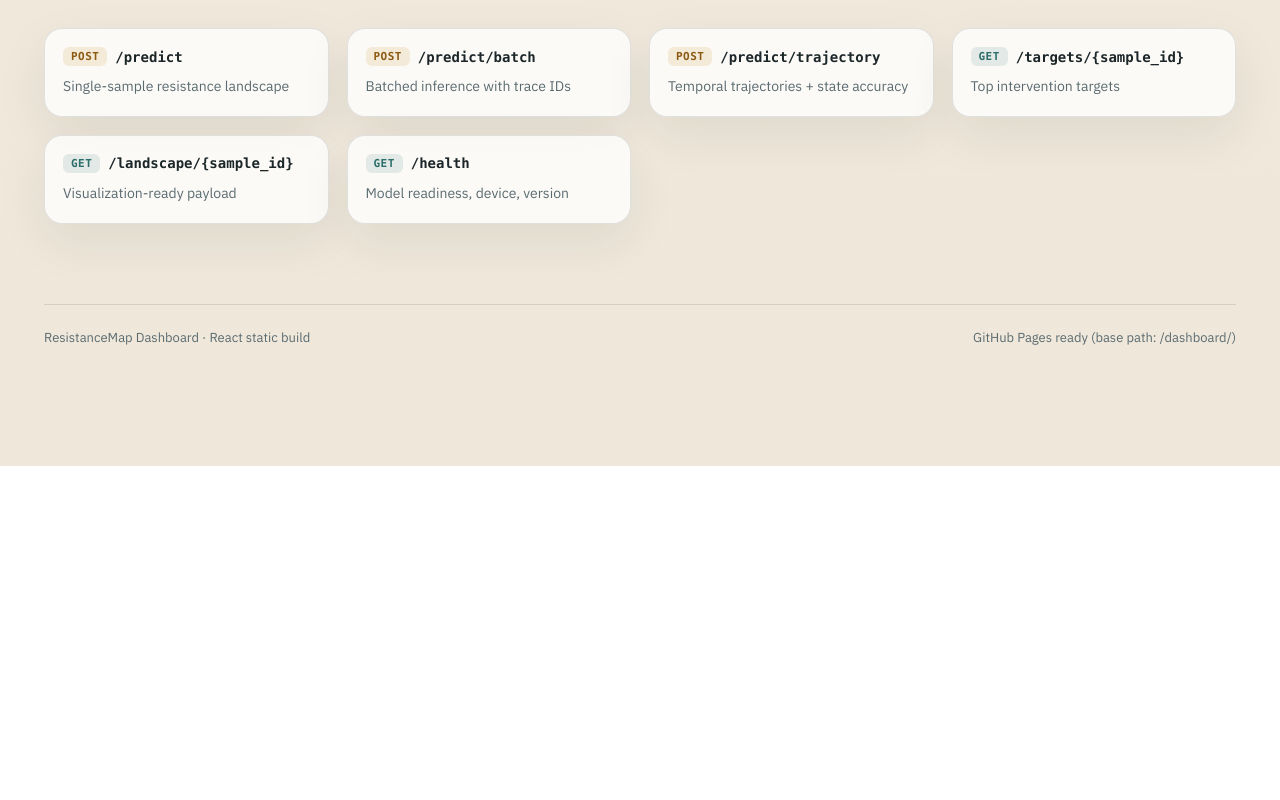
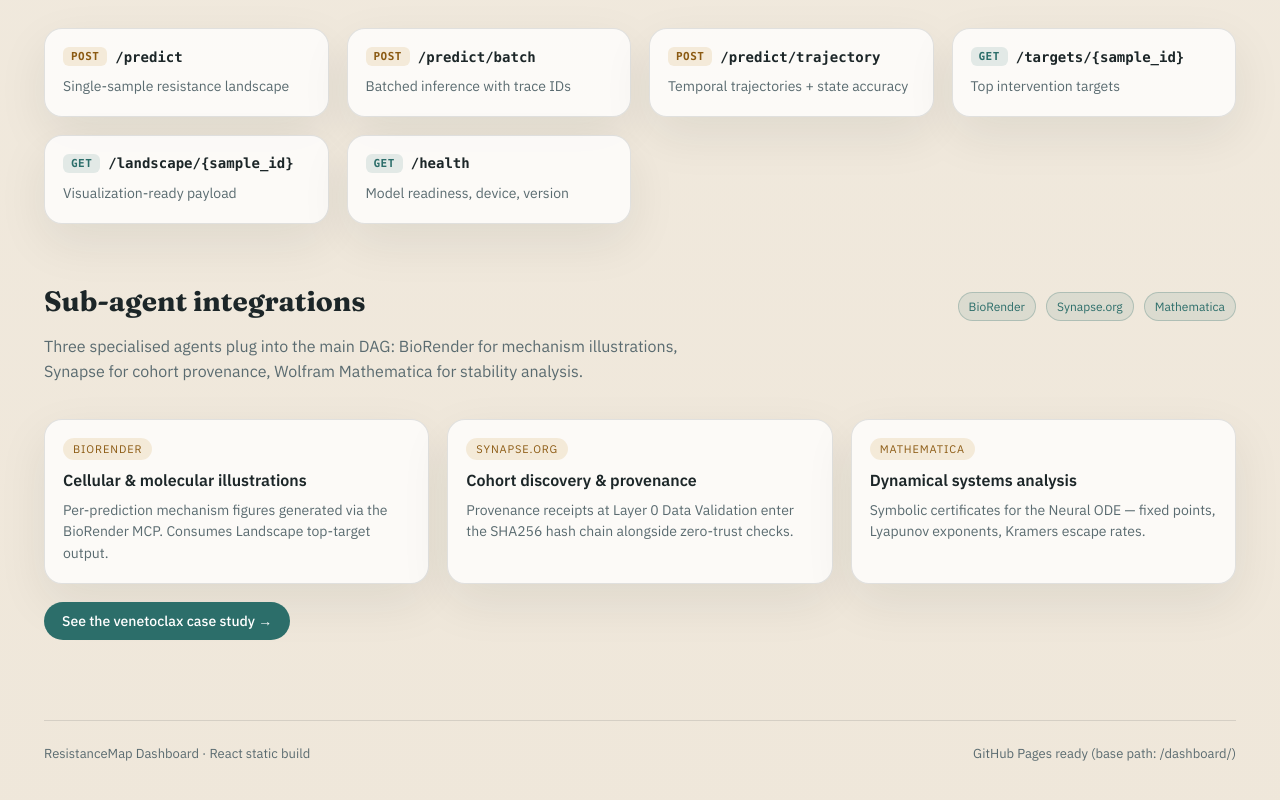
Before and after one commit to Abhignya-Jagathpally/dashboard, a React (Vite) app: page /#/ in a window 1280 px wide. Shown: the part 5658-6458 px from the top of the page. Before the commit the page ends 6124 px from the top, so only its background shows below. Built offline with nearby package versions, Linux system fonts and the light colour scheme.

Commit message:
Add sub-agent integrations section to Home page
Added a new section for sub-agent integrations with descriptions and links.

```diff
--- a/src/pages/Home.jsx
+++ b/src/pages/Home.jsx
@@ -227,6 +227,40 @@ const Home = () => {
         </div>
       </section>
 
+      <section className="section" id="sub-agents-teaser">
+        <SectionHeader
+          title="Sub-agent integrations"
+          subtitle="Three specialised agents plug into the main DAG: BioRender for mechanism illustrations, Synapse for cohort provenance, Wolfram Mathematica for stability analysis."
+          badges={[
+            { id: 'br', label: 'BioRender' },
+            { id: 'sy', label: 'Synapse.org' },
+            { id: 'wm', label: 'Mathematica' },
+          ]}
+        />
+        <div className="card-grid">
+          <div className="card">
+            <span className="pill">BioRender</span>
+            <h4>Cellular & molecular illustrations</h4>
+            <p>Per-prediction mechanism figures generated via the BioRender MCP. Consumes Landscape top-target output.</p>
+          </div>
+          <div className="card">
+            <span className="pill">Synapse.org</span>
+            <h4>Cohort discovery & provenance</h4>
+            <p>Provenance receipts at Layer 0 Data Validation enter the SHA256 hash chain alongside zero-trust checks.</p>
+          </div>
+          <div className="card">
+            <span className="pill">Mathematica</span>
+            <h4>Dynamical systems analysis</h4>
+            <p>Symbolic certificates for the Neural ODE — fixed points, Lyapunov exponents, Kramers escape rates.</p>
+          </div>
+        </div>
+        <div className="hero-cta" style={{ marginTop: 18 }}>
+          <Link to="/sub-agents" className="cta-primary">
+            See the venetoclax case study →
+          </Link>
+        </div>
+      </section>
+
       {activeLock && <LockModal source={activeLock} onClose={() => setActiveLock(null)} />}
     </>
   );
```
